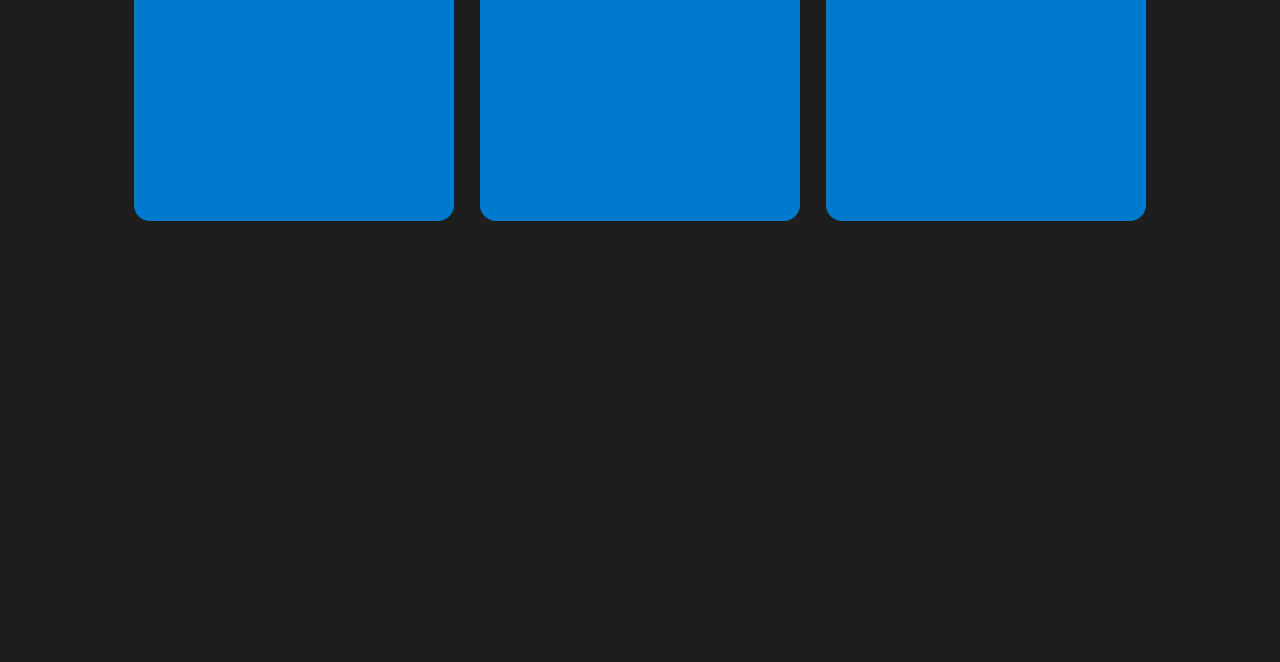
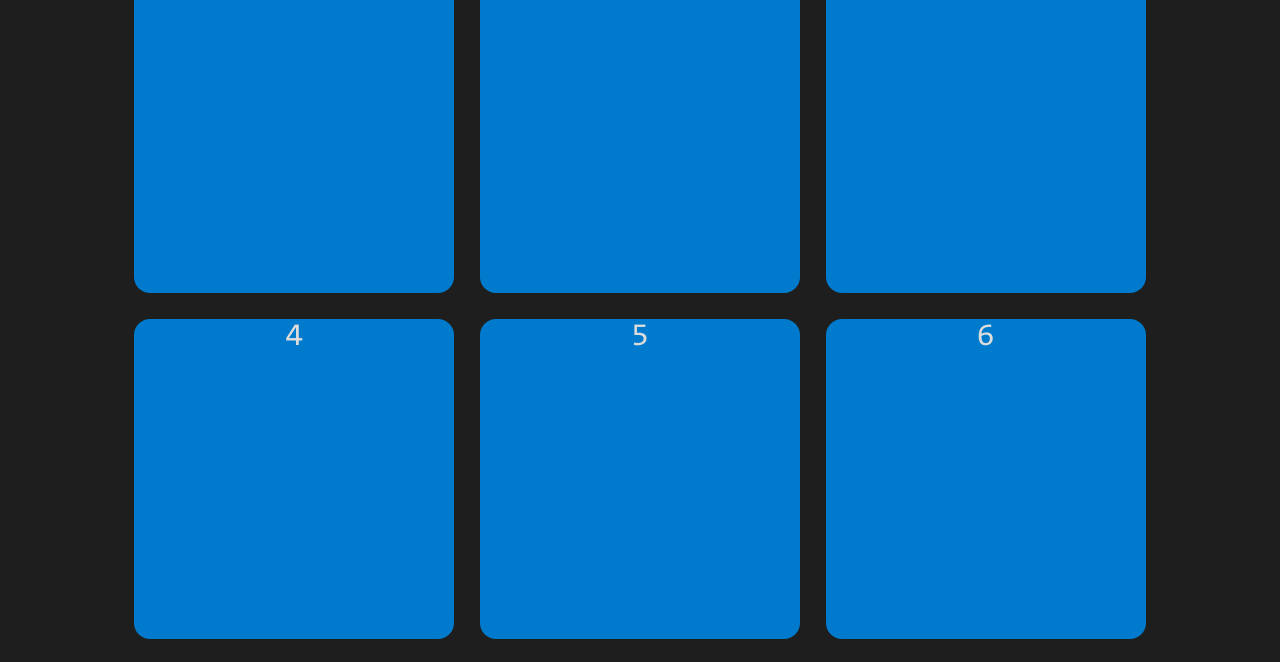
Before and after one commit to aryan-sinhala349/aryan-sinhala349.github.io, a plain HTML site: page projects/index.html in a window 1280 px wide. Shown: the part 266-928 px from the top of the page. Before the commit the page ends 800 px from the top, so only its background shows below. Drawn offline with Linux system fonts and the light colour scheme.

Commit message:
Added fade in animation for projects page

```diff
--- a/projects/index.html
+++ b/projects/index.html
@@ -34,10 +34,23 @@
             h1 {
                 text-align: center;
                 font-size: 10vmin;
-                margin-bottom: 1vh;
+                margin-bottom: 10vh;
             }
 
-            @media screen and (max-width: 1200px) {
+            .fade-in {
+                opacity: 0;
+                visibility: hidden;
+                transition: opacity 0.6s ease-out;
+                will-change: opacity, visibility;
+            }
+
+            .fade-in.visible {
+                opacity: 1;
+                transform: none;
+                visibility: visible;
+            }
+
+            @media screen and (max-width: 1000px) {
                 .project {
                     width: 80vw;
                     height: 80vw;
@@ -58,11 +71,32 @@
         <h1 class="class-template">Projects</h1>
 
         <div class="projects">
-            <div class="project">1</div>
-            <div class="project">2</div>
-            <div class="project">3</div>
+            <div class="project fade-in">1</div>
+            <div class="project fade-in">2</div>
+            <div class="project fade-in">3</div>
+            <div class="project fade-in">4</div>
+            <div class="project fade-in">5</div>
+            <div class="project fade-in">6</div>
+            <div class="project fade-in">7</div>
+            <div class="project fade-in">8</div>
+            <div class="project fade-in">9</div>
         </div>
 
         <script src="/scripts/nav.js"></script>
+        <script>
+            let scroll = window.requestAnimationFrame || function(callback) { window.setTimeout(callback, 1000 / 60)};
+            var elementsToShow = document.querySelectorAll('.fade-in');
+
+            let timeBetweenFade = 300;
+
+            fadeIn();
+
+            function fadeIn() {
+                elementsToShow.forEach((element, i) => {
+                        setTimeout(() => { element.classList.add("visible") }, i * timeBetweenFade);
+                });
+            }
+
+        </script>
     </body>
 </html>
```
Also changed, not shown: about/index.html (+1 -1 lines).
